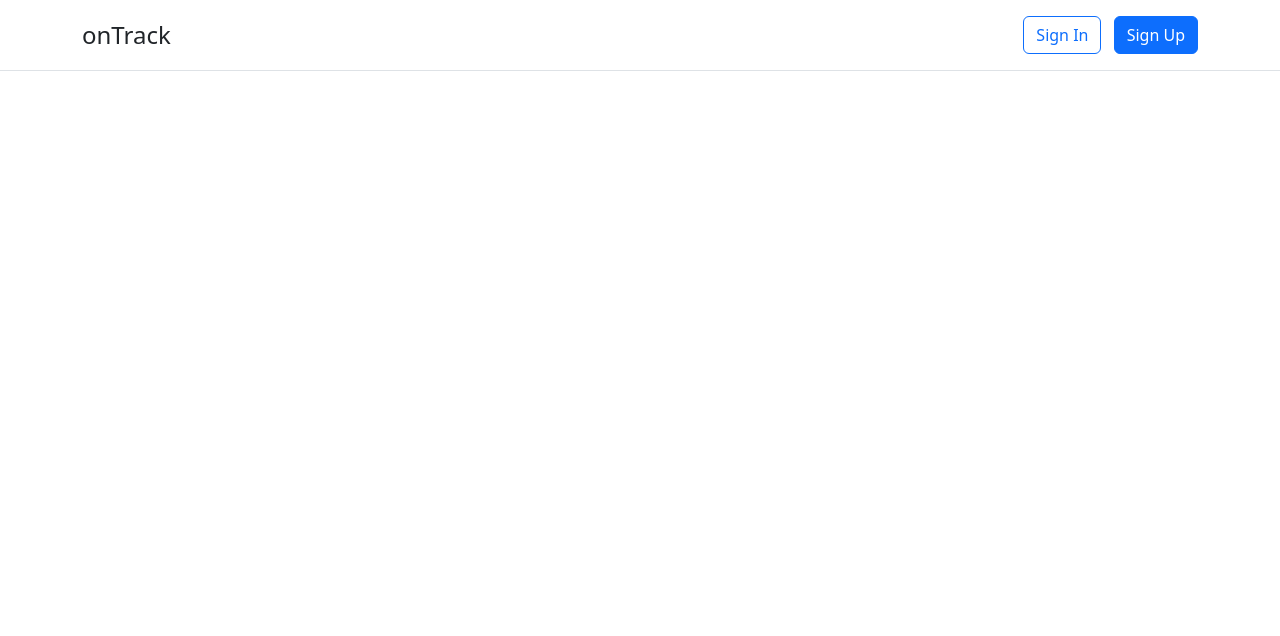
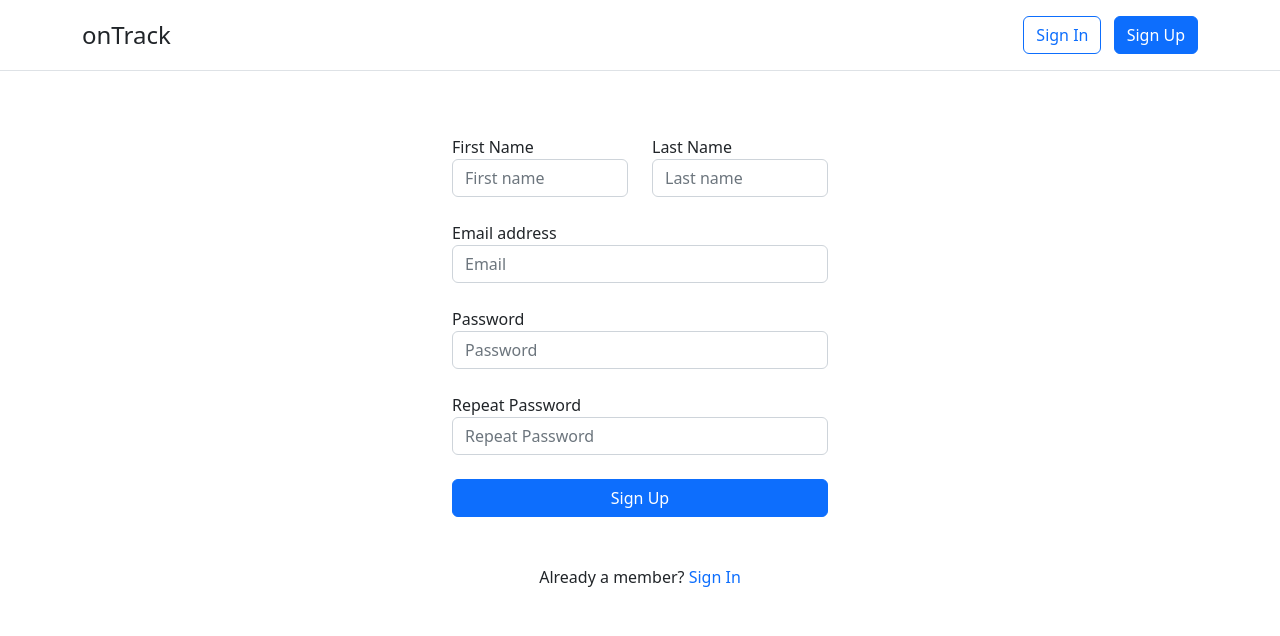
Before and after one commit to isaacwoodruff/ontrack, a Django app: page /sign-up in a window 1280 px wide. Shown: the top 636 px of the page. Run offline with Django 4.2, Linux system fonts and the light colour scheme.

Commit message:
Designed sign up form

```diff
--- a/users/templates/users/sign-up.html
+++ b/users/templates/users/sign-up.html
@@ -1 +1,37 @@
 {% extends 'base.html' %}
+
+{% block content %}
+<div class="row justify-content-center">
+    <div class="col-12" id="login-form">
+        <form class="mt-5">
+            <div class="d-md-flex">
+                <div class="form-group mb-4 me-md-4">
+                    <label for="first-name">First Name</label>
+                    <input type="text" class="form-control" id="first-name" aria-describedby="first-name" placeholder="First name">
+                </div>
+                <div class="form-group mb-4">
+                    <label for="last-name">Last Name</label>
+                    <input type="text" class="form-control" id="last-name" aria-describedby="last-name" placeholder="Last name">
+                </div>
+            </div>
+            <div class="form-group mb-4">
+                <label for="email">Email address</label>
+                <input type="email" class="form-control" id="email" aria-describedby="emailHelp" placeholder="Email">
+            </div>
+            <div class="form-group mb-4">
+                <label for="password">Password</label>
+                <input type="password" class="form-control" id="password" placeholder="Password">
+            </div>
+            <div class="form-group mb-4">
+                <label for="repeat-password">Repeat Password</label>
+                <input type="password" class="form-control" id="repeat-password" placeholder="Repeat Password">
+            </div>
+            <button type="submit" class="btn btn-primary w-100">Sign Up</button>
+        </form>
+
+        <div class="text-center my-5">
+            <p>Already a member? <a href="{% url 'sign_in' %}" class="text-decoration-none">Sign In</a></p>
+        </div>
+    </div>
+</div>
+{% endblock %}
```
